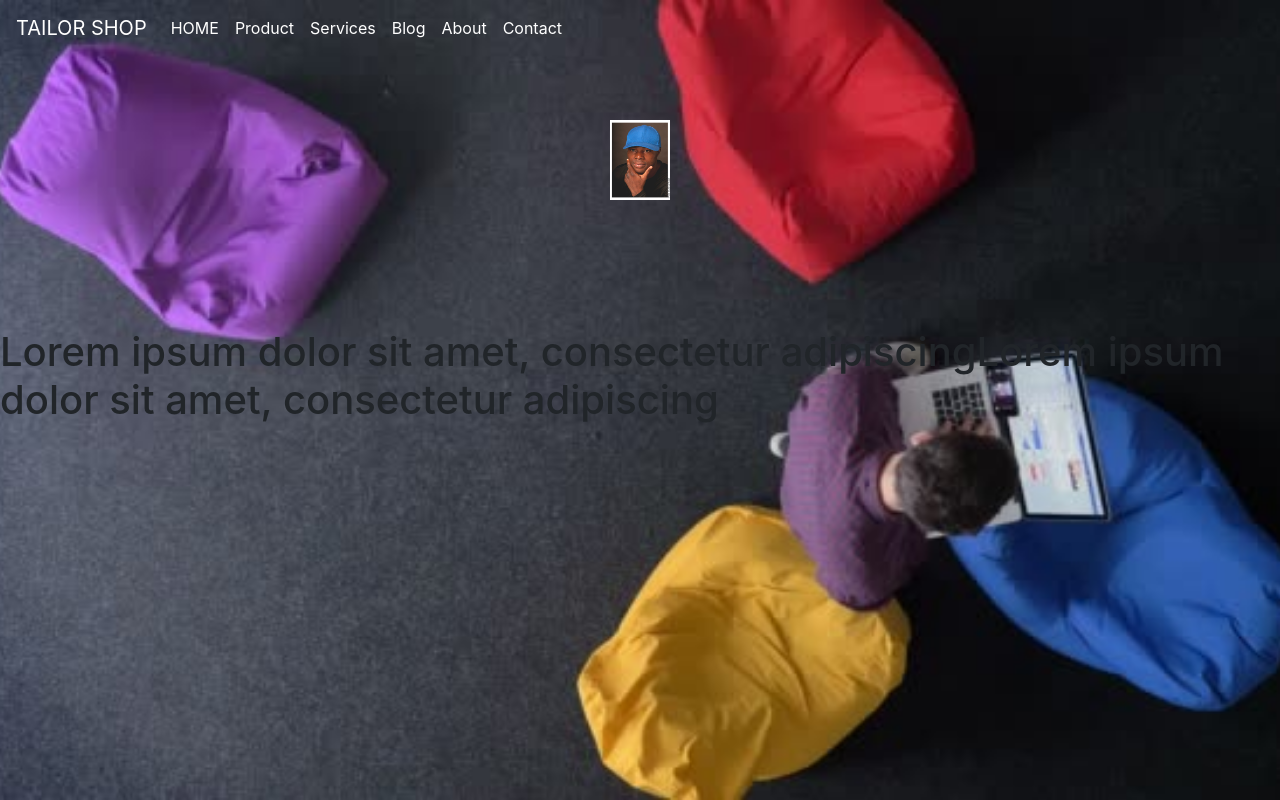
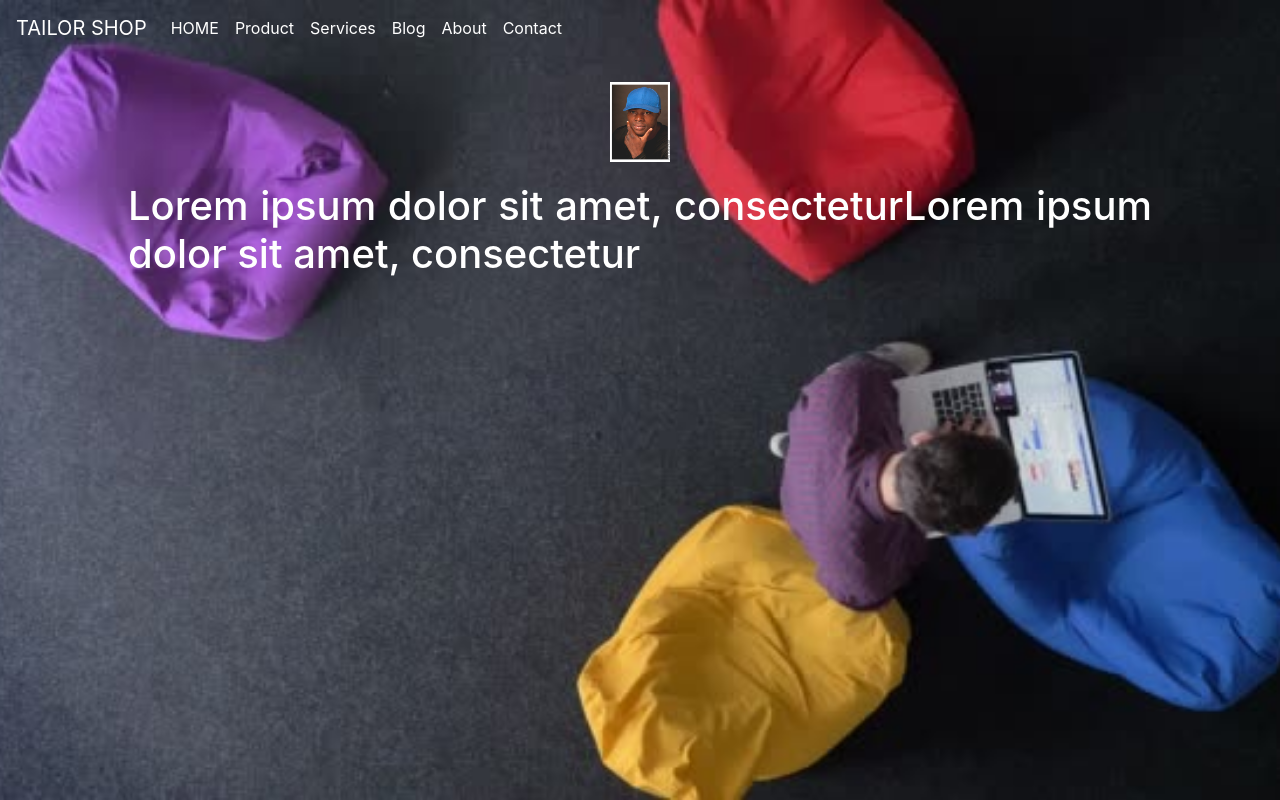
Before and after one commit to YakubuAmidu/Intelligentcoding, a React (Create React App) app: page / in a window 1280 px wide. Built offline with nearby package versions, Linux system fonts and the light colour scheme.

Commit message:
Commiting changes

```diff
--- a/src/components/App.css
+++ b/src/components/App.css
@@ -14,15 +14,23 @@
   flex-direction: column;
   justify-content: center;
   align-items: center;
+  padding-left: 10%;
+  padding-right: 10%;
+  padding-top: 2%;
+  padding-bottom: 10%;
 }
 
 .Header_image {
-  text-align: center;
-  padding-top: 5%;
-  padding-bottom: 10%;
+  padding-bottom: 2%;
 }
 
 .Imagetwo {
   width: 60px;
   height: 80px;
 }
+
+.Heading_primary {
+  /* margin: 0 auto; */
+  text-align: justify;
+  color: #fff;
+}
--- a/src/screens/HomeScreen.js
+++ b/src/screens/HomeScreen.js
@@ -13,10 +13,10 @@ const HomeScreen = () => {
         </div>
         <h1 className="Heading_primary">
           <span className="Heading_primary-main">
-            Lorem ipsum dolor sit amet, consectetur adipiscing
+            Lorem ipsum dolor sit amet, consectetur
           </span>
           <span className="Heading_primary-sub">
-            Lorem ipsum dolor sit amet, consectetur adipiscing
+            Lorem ipsum dolor sit amet, consectetur
           </span>
         </h1>
       </div>
```
